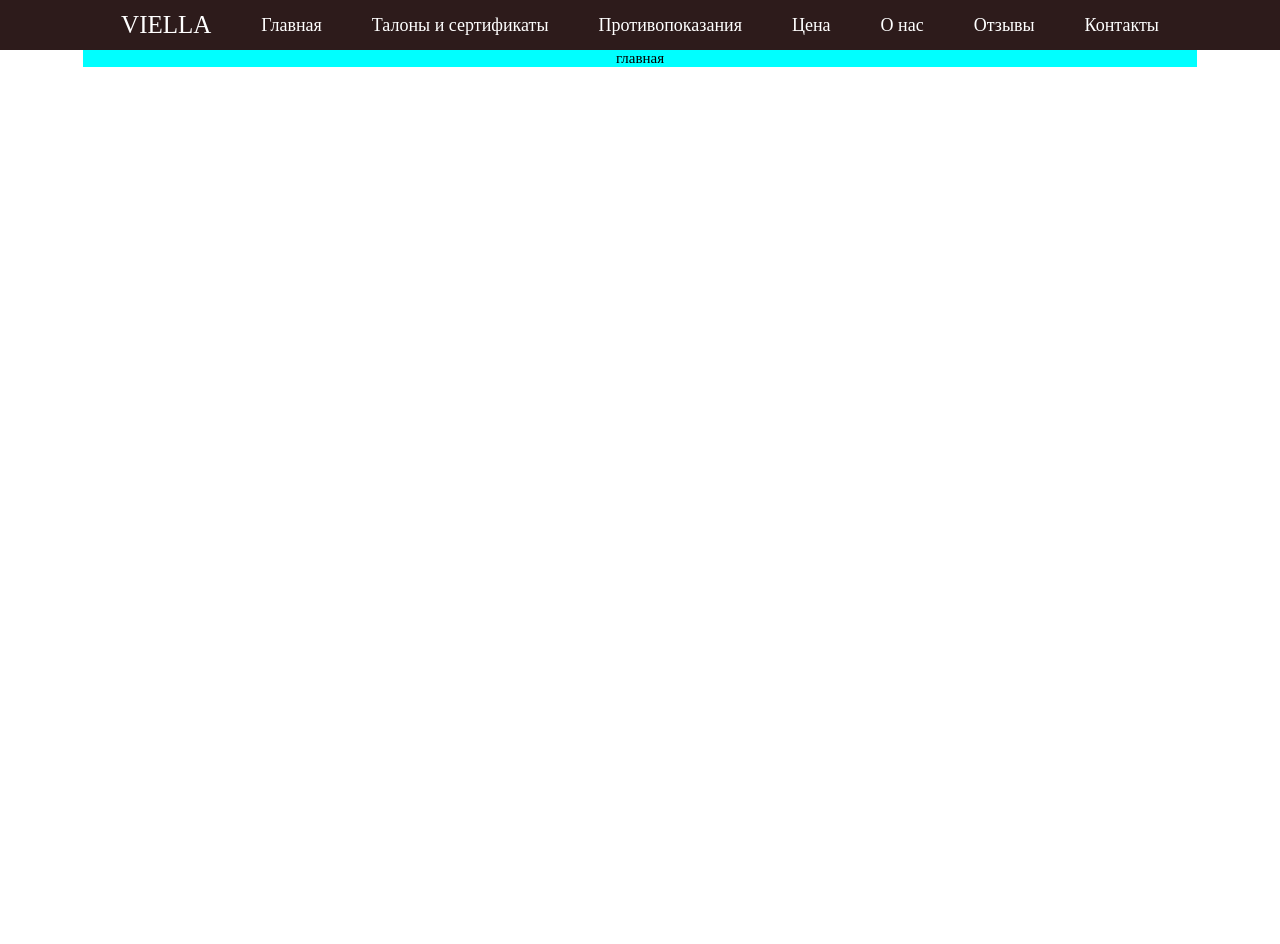
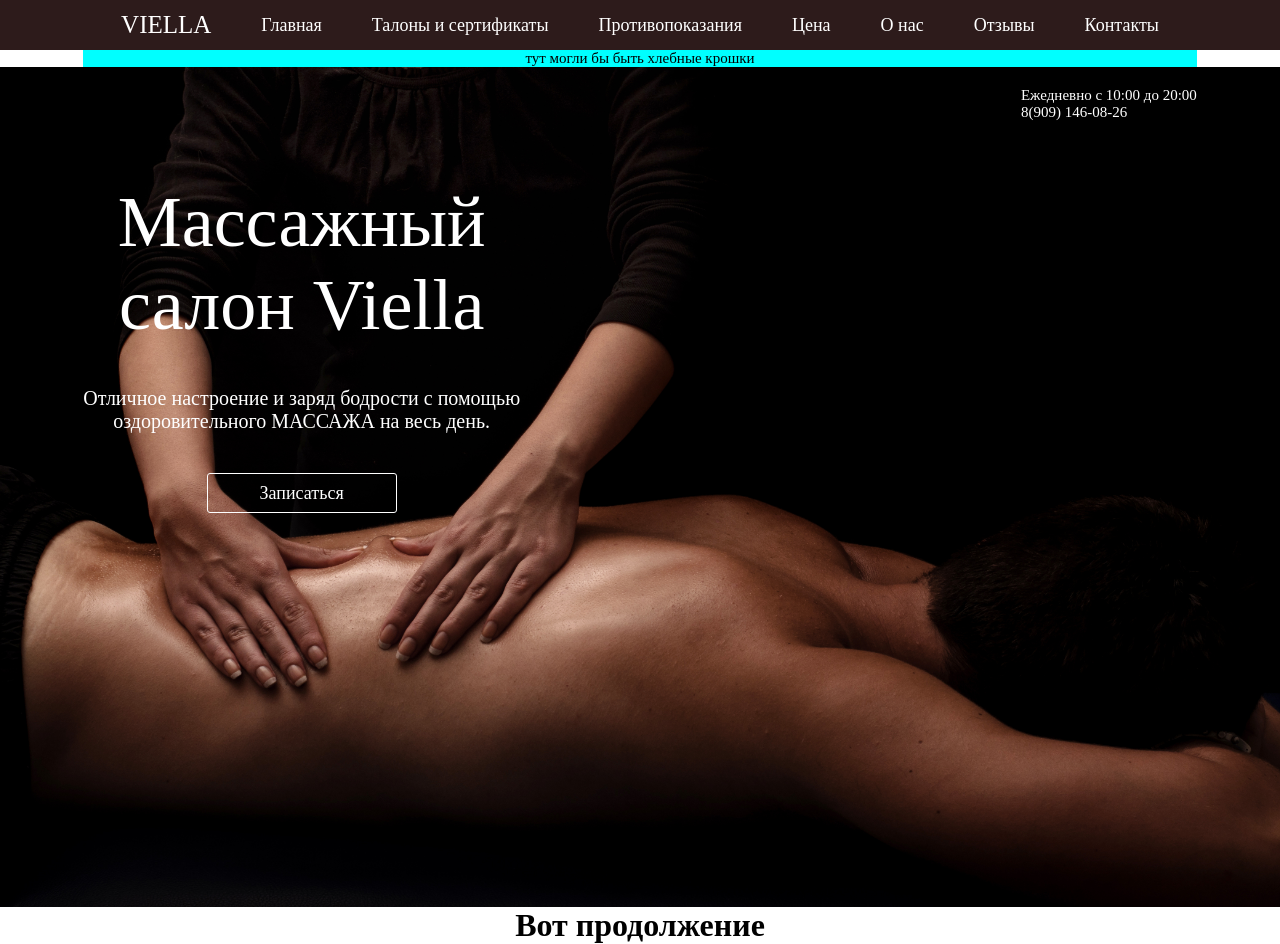
Before and after one commit to PolinaTurina/-Viella, a Django app: page /main/ in a window 1280 px wide. Before the commit the page ends 67 px from the top, so only its background shows below. Run offline with Django 4.2, Linux system fonts and the light colour scheme.

Commit message:
пагинация+стрелочки. баннер на главной

```diff
--- a/main/templates/main/main.html
+++ b/main/templates/main/main.html
@@ -1,4 +1,50 @@
 {%extends 'root.html'%}
+{%load static%}
 {%block content%}
-<p>главная</p>
+<style>
+    html
+    {
+        overflow-x: hidden;
+    }
+    .banner{
+        width: 100%;
+        /* О какой полоске речь? */
+        /* vh - visible height - видимая высота окна, vw - видимая ширина,*/
+        /* осталось padding выровнять, max поставил чтобы не сбилось, окей это странно*/
+        /* не удобно когда коробка в коробке */
+        height: 100vh;
+        /* проблема в том что этот блок лежит в другом блоке, о происходят такие аномалии */
+        /*не правильный display, все элемнеты одлжны переноситься по страничке с помощью wrap, из-за flex-direction: coloumn; ты задала направление, но это убило
+        выравнивание. меню с ссылками должно быть по ширине 100% что бы flex-wrap перенес баннер вниз*/
+        background-image: url('{% static "img/banner.jpg"%}');
+        background-size: 100% 100%;
+
+        padding: 20px ;
+
+        display: flex;
+        flex-direction: column;
+        align-items: center;
+    }
+</style>
+<div class="banner">
+    <div class="layouth_page">
+        <div class="time">
+            <p>Ежедневно с 10:00 до 20:00<br>
+            8(909) 146-08-26</p>
+       </div>
+       <div style="display: flex; flex-direction: column; align-items: center; padding-top: 60px;">
+       <div class="banner_text">
+        <p style="font-size: 72px;">Массажный <br>
+            салон Viella</p>
+        <p style="font-size: 20px; padding-top: 40px;">Отличное настроение и заряд бодрости с помощью<br>
+           оздоровительного МАССАЖА на весь день.</p>
+       </div>
+       <button class="banner_but">Записаться</button>
+       </div>
+    </div>
+</div>
+<h1>Вот продолжение</h1>
 {%endblock%}
+
+<!-- блоки из главной или на странице main? это и есть главная тсраница все спс большое, ой я думал я на своем, не за что
+ = -=b -->
--- a/main/templates/main/price.html
+++ b/main/templates/main/price.html
@@ -51,11 +51,13 @@
 
 <div style="    display: flex; flex-direction: row; align-items: center;">
     {% if massage_list.has_previous %}
-        <a  style='text-decoration: none; padding: 10px;' href="{% url 'main:prices' massage_list.previous_page_number %}"><p class="page">{{massage_list.previous_page_number}}</p></a>
+        <a  style='text-decoration: none; padding: 10px;' href="{% url 'main:prices' massage_list.previous_page_number %}"><p class="page">‹</p></a>
     {% endif %}
     <div class="page_style"><p class="page active">{{ massage_list.number }}</p></div>
     {% if massage_list.has_next %}
-        <a style='text-decoration: none; padding: 10px;;' href="{% url 'main:prices' massage_list.next_page_number %}"><p class="page">{{massage_list.next_page_number}}</p></a>
+        <a style='text-decoration: none; padding: 10px;;' href="{% url 'main:prices' massage_list.next_page_number %}"><p class="page">›</p></a>
     {% endif %}
 </div>
 {%endblock%}
+
+<!-- хочу загрузить статичную картинку. не получается. сек-->
--- a/static/css/style.css
+++ b/static/css/style.css
@@ -4,8 +4,24 @@
 }
 body{
     display: flex;
+    flex-wrap: nowrap;
     flex-direction: column;
     align-items: center;
+}
+.layouth{
+    display: flex;
+    background-color: aqua;
+    height: 100%;
+    width: 87%;
+    flex-direction: column;
+    align-items: center;
+}
+.layouth_page{
+    display: flex;
+    /* background-color: rgba(0, 255, 255, 0.11); */
+    width: 87%;
+    flex-direction: column;
+    align-items: flex-start;
 }
 .top_panel{
     background-color: #2d1b1b;
@@ -51,3 +67,28 @@ h3{
     align-items: center;
     justify-content: center;
 }
+.time{
+    display: flex;
+    width: 100%;
+    flex-direction: column;
+    align-items: flex-end;
+    color: white;
+}
+.banner_text{
+    color: white;
+    text-align: center;
+}
+.banner_but{
+    border-radius: 3px;
+    border: 1px solid white;
+    margin-top: 40px;
+    background-color: #00000000;
+    color: white;
+}
+button{
+    font-family: Century Gothic;
+    font-size: 18px;
+    width: 190px;
+    height: 40px;
+
+}
--- a/templates/root.html
+++ b/templates/root.html
@@ -19,20 +19,15 @@
         <a class="top_a" href="{% url 'contact' %}">Контакты</a>
     </div>
 
-    <div class="layouth" style="display: flex;
-    background-color: aqua;
-    height: 100%;
-    width: 87%;
-    flex-direction: column;
-    align-items: center;" >
-
+    <div class="layouth">
+    <!-- мы находимся в этой коробке, из-за чего выравнивание баннера невозможно с нашими параметрами, он должен быть как отдельный блок. -->
+    <p>тут могли бы быть хлебные крошки</p>
+    <!-- Она находится root и остается не изменной, нужно создавать ее отдельно на страничках -->
+    </div>
 
     {%block content%}
 
     {%endblock%}
-
-    </div>
-
     <div class="footer"></div>
 
 </body>
```
